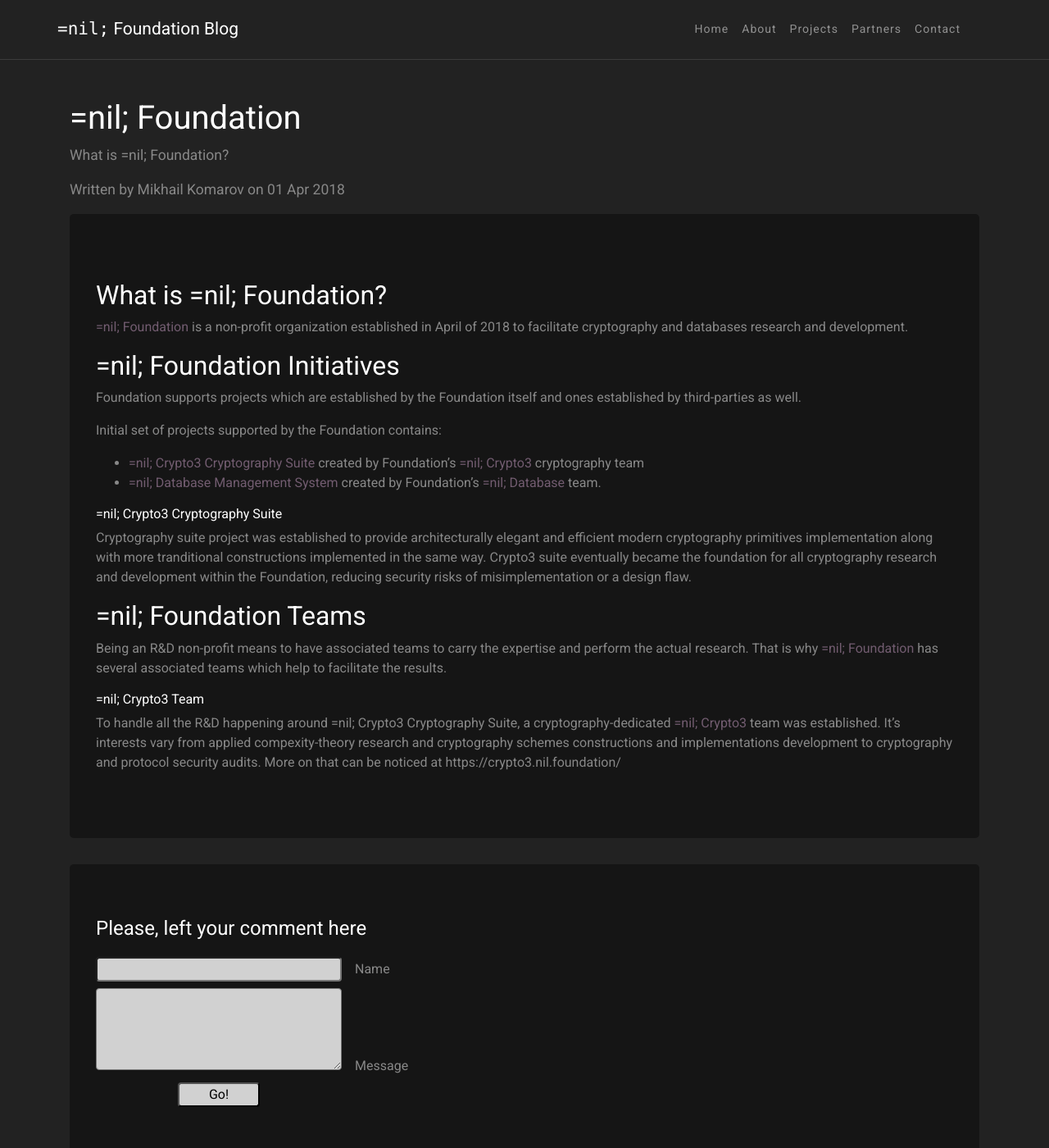
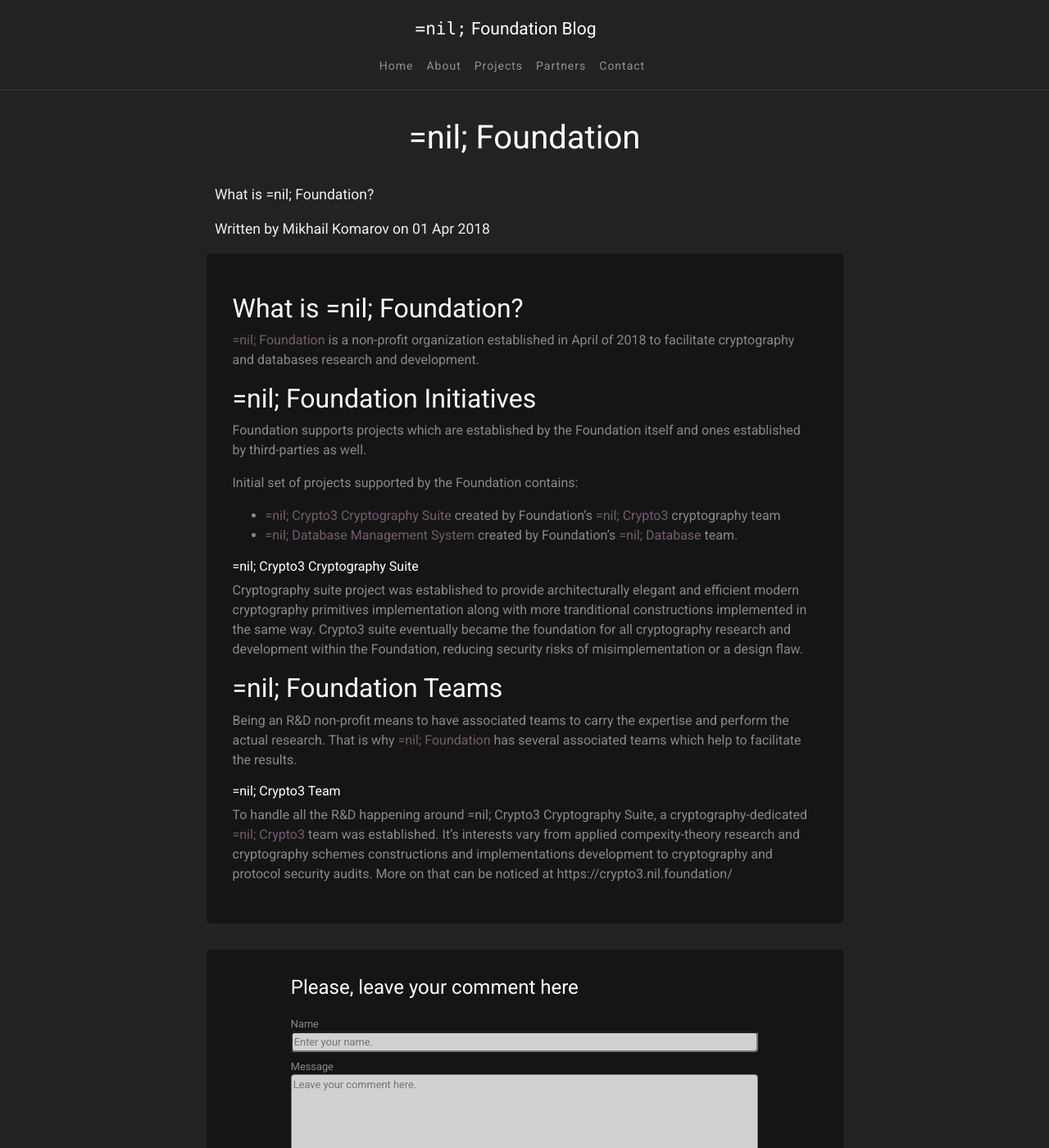
Before and after one commit to ukorvl/urickon.github.io, a Jekyll site: the page built from _posts/2018-04-01-introduction-post.md, in a window 1280 px wide and 1400 px high. Shown: the whole window at 82% size. Built offline with Jekyll 4.4.1, drawn with Linux system fonts in a browser that asks for light colours; some of the changed text lies outside the part shown.

Commit message:
edited styles in blog, scrollbar

```diff
--- a/_layouts/post.html
+++ b/_layouts/post.html
@@ -6,14 +6,17 @@
         <div class="container">
 
             <div class="page-header">
-                <div class="row">
-                    <div class="col-lg-8 col-md-7 col-sm-6">
-                        <h3>{{ page.title }}</h3>
-
-                        {% if page.description %}
-                        <p class="lead">{{ page.description }}</p>
-                        {% endif %}
-                        <p class="lead">Written by {{ page.author }} on {{ page.date | date_to_string }}</p>
+                <h3>{{ page.title }}</h3>
+            </div>
+            <div class="row-blog">
+                <div class="col-blog">
+                    {% if page.description %}
+                    <div class="description-blog">
+                        <p class="lead lead-blog">{{ page.description }}</p>
+                    </div>
+                    {% endif %}
+                    <div class="description-blog">
+                        <p class="lead lead-blog">Written by {{ page.author }} on {{ page.date | date_to_string }}</p>
                     </div>
                 </div>
             </div>
@@ -25,8 +28,6 @@
 
                 <div class="row">
                     <div class="col-lg-12">
-                        <div class="page-header">
-                        </div>
                         <div class="bs-component">
                             <div class="jumbotron">
                                 <p class="lead">{{ content }}</p>
@@ -34,37 +35,68 @@
                         </div>
                     </div>
                 </div>
-                <div class="row">
-                    <div class="col-lg-12">
-                    <div class="page-header">
-                    </div>
+                <div class="row-blog">
+                    <div>
                     <div class="bs-component">
                     <div class="jumbotron">
-                    <h5>Please, left your comment here</h5>
+                    <div class="form-title">
+                        <h5>Please, leave your comment here</h5>
+                    </div>
                     <form
                         method="POST"
                         action="https://api.staticman.net/v3/entry/github/eduardoboucas/staticman/gh-pages/comments"
                         class="form-for-comments"
                     >
-                    <input name="options[redirect]" type="hidden" value="https://my-site.com">
-                    <input name="options[slug]" type="hidden" value="{{ page.slug }}">
-                    <label><input name="fields[name]" class="comment-textfield"
-                    type="text">Name</label><br>
-                    <label><textarea
-                    name="fields[message]" class="comment-textfield"></textarea>Message</label><br>
-                    <div class="button-box">
-                        <button type="submit">Go!</button>
-                    </div>
+                        <input
+                            name="options[redirect]"
+                            type="hidden"
+                            value="https://my-site.com"
+                        >
+                        <input
+                            name="options[slug]"
+                            type="hidden"
+                            value="{{ page.slug }}"
+                        >
+                        <div class="comments-input-container">
+                            <label>
+                                Name
+                                <input
+                                    name="fields[name]"
+                                    class="comment-textfield"
+                                    id="name"
+                                    type="text"
+                                    placeholder="Enter your name."
+                                >
+                            </label>
+                        </div>
+                        <div class="comments-input-container">
+                            <label>
+                                Message
+                                <textarea
+                                    name="fields[message]"
+                                    class="comment-textfield"
+                                    id="message"
+                                    placeholder="Leave your comment here."
+                                ></textarea>
+                            </label>
+                        </div>
+                        <div class="button-box">
+                            <button id="sbtBtn" type="submit">Go!</button>
+                        </div>
                     </form>
+                    <div class="comments">
+                        Here will be your comments...
                     </div>
                     </div>
                     </div>
                     </div>
+                </div>
 
 
                     {% include footer.html %}
 
         </div>
+        <script src="{{site.baseurl}}/assets/js/form.js"></script>
         <script src="{{site.baseurl}}/assets/js/jquery.min.js"></script>
         <script src="{{site.baseurl}}/assets/js/bootstrap.min.js"></script>
     </body>
--- a/assets/css/custom.css
+++ b/assets/css/custom.css
@@ -130,9 +130,12 @@ pre {
     width: 100%
 }
 
+/*custom*/
 .bs-component {
     position: relative;
-    font-size: 1rem
+    font-size: 1rem;
+    display: flex;
+    justify-content: center;
 }
 
 .bs-component+.bs-component {
@@ -349,15 +352,29 @@ pre {
 }
 
 .comment-textfield {
-    width: 300px;
+    width: 100%;
     margin-right: 16px;
     background: #d1d1d1;
     transition: 0.2s;
     border-radius: 4px;
 }
 
+label {
+    width: 80%;
+    font-size: 80%;
+}
+.form-title {
+    margin-left: 10%;
+}
+
+.comments-input-container {
+    display: flex;
+    justify-content: center;
+}
+
 textarea.comment-textfield {
     height: 100px;
+    resize: none;
 }
 
 .comment-textfield:hover,
@@ -367,15 +384,16 @@ textarea.comment-textfield {
 }
 
 .button-box {
-    width: 300px;
+    width: 100%;
     display: flex;
     justify-content: center;
 }
 
 .button-box > button {
-    width: 100px;
+    width: 150px;
     background: #d1d1d1;
     transition: 0.2s;
+    border: none;
     border-radius: 4px;
 }
 
@@ -398,3 +416,70 @@ input:active, textarea:active, button:active {outline:none;}
 ::selection {
 	background: #343434;
 }
+
+.button-disabled {
+    background: #907F8F!important;
+}
+.row-blog {
+    justify-content: center;
+    width: 100%;
+}
+.col-blog {
+    display: flex;
+    flex-flow: column nowrap;
+    align-items: center;
+    padding: 0 15px;
+}
+.description-blog {
+    width: 70%;
+    display: flex;
+    justify-content: flex-start;
+}
+.lead-blog, .col-blog > h3 {
+    color:#eaf1f1;
+}
+.comments {
+    margin-top: 48px;
+}
+.page-header {
+    margin: 24px 0;
+}
+input::placeholder, textarea::placeholder { font-size: 100%; }
+
+@media (min-width:576px){
+    .jumbotron {
+        width: 70%;
+        padding: 2rem 2rem;
+    }
+    .container {
+        display: flex;
+        align-items: center;
+        flex-flow: column nowrap;
+    }
+    .page-header {
+        padding-bottom: 0;
+    }
+}
+
+/* custom scroll */
+html::-webkit-scrollbar-track
+{
+	background-color: #907F8F;
+}
+html::-webkit-scrollbar
+{
+	width: 10px;
+	background-color: #222222;
+}
+html::-webkit-scrollbar-thumb
+{
+	background-color: #343434;
+}
+html::-webkit-scrollbar-thumb:hover
+{
+	background-color: #151515;
+}
+/*
+Author:MANOJ M;
+Link :https://codepen.io/manoj-m-01
+*/
```
